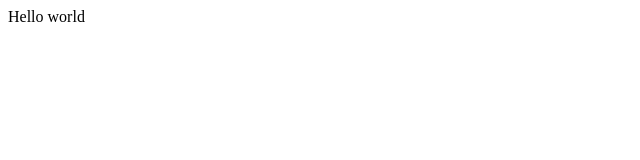
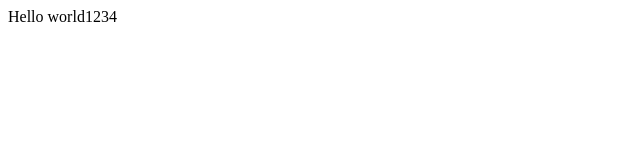
Before and after one commit to Athit9838/swelab--58364876, a website: page public/index.html in a window 1280 px wide. Shown: the full height of the page, 0-640 px from the left. Drawn offline with Linux system fonts and the light colour scheme.

Commit message:
Update index.html

```diff
--- a/public/index.html
+++ b/public/index.html
@@ -1,6 +1,6 @@
 <html>
 <header><title>This is title</title></header>
 <body>
-Hello world
+Hello world1234
 </body>
 </html>
```
